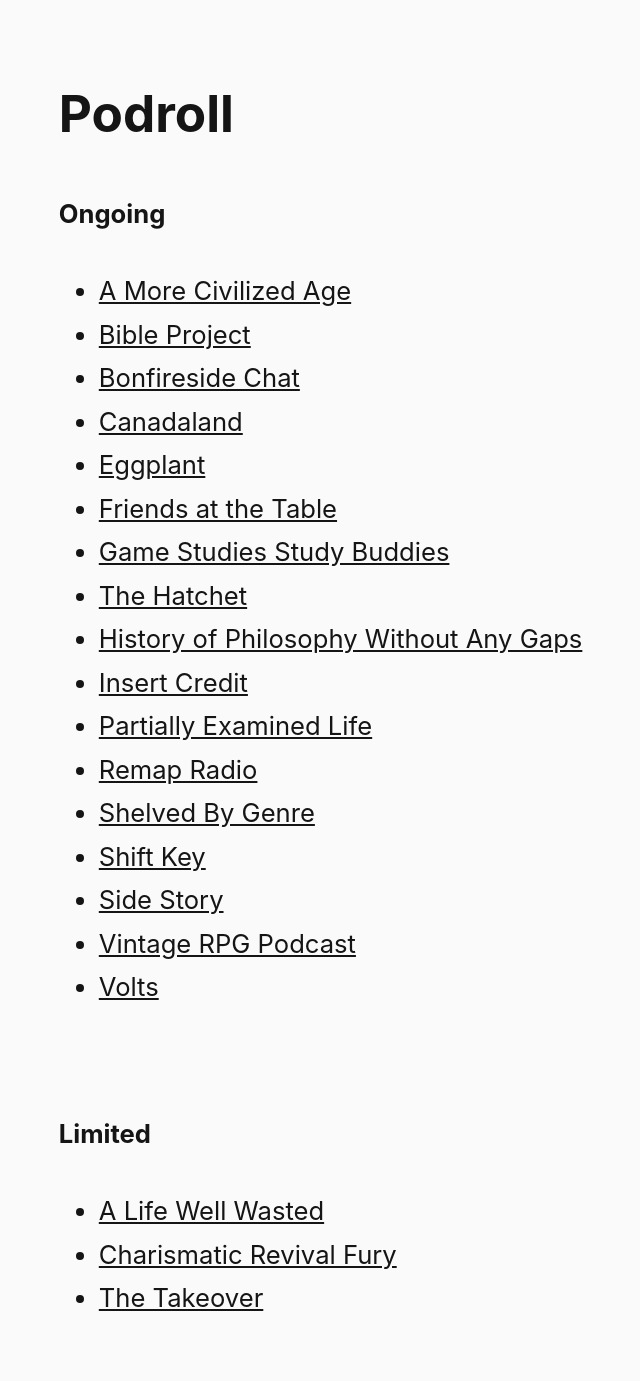
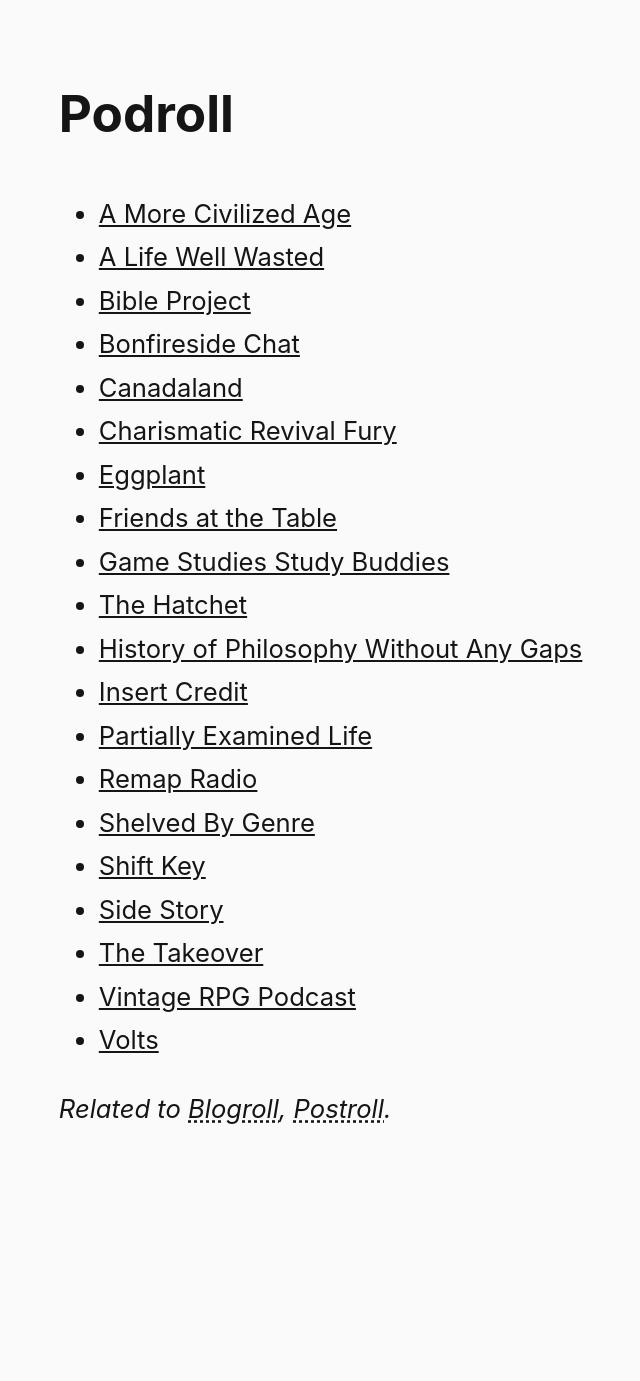
Before and after one commit to steinea/fyi, a Jekyll site: the page built from pages/podroll.md, in a window 1280 px wide. Shown: the whole page, without its empty margins (18-658 px from the left). Built offline with Jekyll 4.4.1, drawn with Linux system fonts in a browser that asks for light colours; after the commit the page ends 1192 px from its top, so only the background shows below that.

Commit message:
Restructure, add relates links

```diff
--- a/pages/podroll.md
+++ b/pages/podroll.md
@@ -4,12 +4,12 @@ title: Podroll
 permalink: /podroll/
 ---
 
-#### Ongoing
-
 * [A More Civilized Age](https://amorecivilizedage.net/)
+* [A Life Well Wasted](https://alifewellwasted.com/)
 * [Bible Project](https://bibleproject.com/podcasts/shows/the-bible-project-podcast/)
 * [Bonfireside Chat](https://bonfireside.chat/)
 * [Canadaland](https://www.canadaland.com/)
+* [Charismatic Revival Fury](https://icjs.org/charismatic-revival-fury/)
 * [Eggplant](https://eggplant.show/)
 * [Friends at the Table](https://friendsatthetable.net/)
 * [Game Studies Study Buddies](https://rangedtouch.com/game-studies-study-buddies/)
@@ -21,13 +21,9 @@ permalink: /podroll/
 * [Shelved By Genre](https://rangedtouch.com/shelved-by-genre/)
 * [Shift Key](https://heatmap.news/podcast)
 * [Side Story](https://sidestory.show/)
+* [The Takeover](https://www.nationalobserver.com/podcast/the-takeover)
 * [Vintage RPG Podcast](https://www.vintagerpg.com/category/podcast/)
 * [Volts](https://www.volts.wtf/podcast)
 
-<br>
 
-#### Limited
-
-* [A Life Well Wasted](https://alifewellwasted.com/)
-* [Charismatic Revival Fury](https://icjs.org/charismatic-revival-fury/)
-* [The Takeover](https://www.nationalobserver.com/podcast/the-takeover)
+*Related to [Blogroll](/blogroll/), [Postroll](/postroll/).*
```
